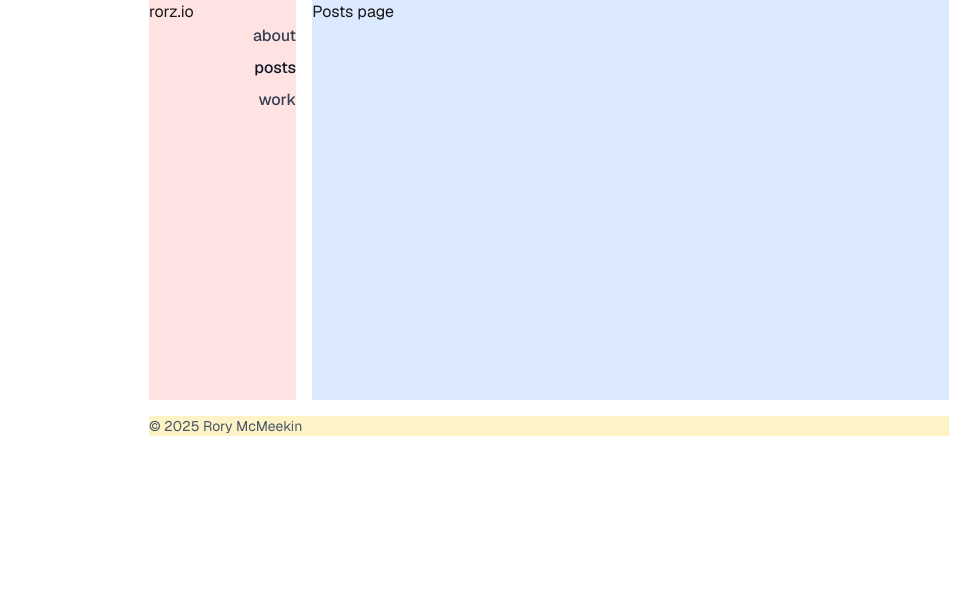
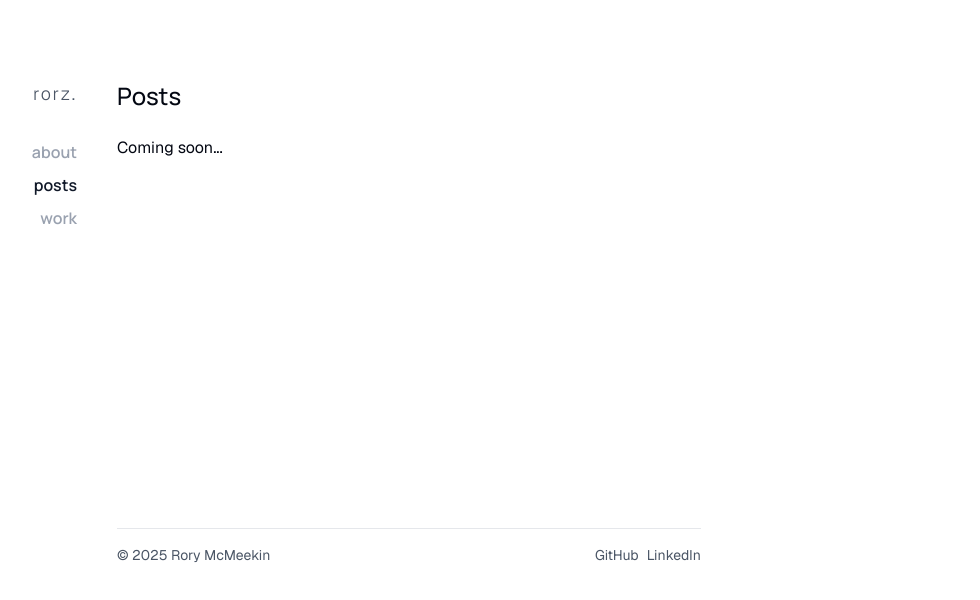
Before and after one commit to rorz/personal-website, a Next.js app: page /posts in a window 1280 px wide. Shown: the top 600 px of the page, without its empty margins (91-1071 px from the left). Built offline with nearby package versions, Linux system fonts and the light colour scheme.

Commit message:
finished initial design

```diff
--- a/package.json
+++ b/package.json
@@ -9,6 +9,8 @@
     "lint": "next lint"
   },
   "dependencies": {
+    "@vercel/analytics": "^1.4.1",
+    "@vercel/speed-insights": "^1.1.0",
     "class-variance-authority": "^0.7.1",
     "next": "15.1.3",
     "react": "^19.0.0",
--- /dev/null
+++ b/src/app/(home)/page.tsx
@@ -0,0 +1,50 @@
+import { NextPage } from "next";
+import Image from "next/image";
+import heroImage from "./home.png";
+
+const AboutPage: NextPage = () => {
+  return (
+    <div className="size-full flex flex-col gap-y-4">
+      <figure>
+        <Image
+          src={heroImage}
+          alt="Abstract lights. Shot on iPhone."
+          priority
+        />
+        <figcaption className="text-right italic text-sm">
+          &quot;Abstract lights&quot;
+        </figcaption>
+      </figure>
+      <h1 className="font-display text-2xl font-medium pb-2 pt-6">
+        Rory McMeekin
+      </h1>
+      <p>
+        Welcome! I&apos;m a design engineer exploring life, the internet, and
+        everything. I co-founded and work at{" "}
+        <a href="//verdn.com" target="_blank" className="underline">
+          Verdn,
+        </a>{" "}
+        which went through{" "}
+        <a
+          href="//ycombinator.com/companies/verdn"
+          target="_blank"
+          className="underline"
+        >
+          Y Combinator
+        </a>{" "}
+        in 2022. I lived in London for 12 years before deciding to leave
+        indefinitely.
+      </p>
+      <p>
+        I am most interested in the intersection between computers and art, and
+        as such I enjoy making software, music, and images.
+      </p>
+      <p>
+        You can reach out to me by sending an email to any username @ this
+        domain.
+      </p>
+    </div>
+  );
+};
+
+export default AboutPage;
--- a/src/app/_ui/navbar.tsx
+++ b/src/app/_ui/navbar.tsx
@@ -18,8 +18,8 @@ const NavLink: FunctionComponent<NavLinkProps> = ({
   <li>
     <Link
       className={cx(
-        isActive ? "text-gray-900" : "text-gray-700",
-        "font-medium"
+        isActive ? "text-gray-900" : "text-gray-400",
+        "font-display font-semibold"
       )}
       href={path}
     >
@@ -38,8 +38,14 @@ export const NavBar = () => {
   ];
 
   return (
-    <nav className="flex lg:flex-col items-start">
-      <h2>rorz.io</h2>
+    <nav className="flex lg:flex-col items-end gap-y-8">
+      <Link href="/">
+        <div className="flex items-center justify-center rounded-md">
+          <h2 className="text-lg tracking-widest font-light text-gray-600">
+            rorz.
+          </h2>
+        </div>
+      </Link>
       <ul className="lg:mt-auto ml-auto items-end flex lg:flex-col gap-2 lg:w-full">
         {links.map(([label, path]) => (
           <NavLink
--- a/src/app/globals.css
+++ b/src/app/globals.css
@@ -32,12 +32,12 @@
   --foreground: #171717;
 }
 
-@media (prefers-color-scheme: dark) {
+/* @media (prefers-color-scheme: dark) {
   :root {
     --background: #0a0a0a;
     --foreground: #ededed;
   }
-}
+} */
 
 body {
   color: var(--foreground);
--- a/src/app/layout.tsx
+++ b/src/app/layout.tsx
@@ -1,6 +1,8 @@
 import type { Metadata } from "next";
 import { cx } from "class-variance-authority";
 import { Manrope, Geist, JetBrains_Mono } from "next/font/google";
+import { SpeedInsights } from "@vercel/speed-insights/next";
+import { Analytics } from "@vercel/analytics/next";
 import "./globals.css";
 import { NavBar } from "./_ui/navbar";
 
@@ -36,19 +38,29 @@ export default function RootLayout({
           "antialiased"
         )}
       >
-        <div className="size-full flex justify-center font-body">
-          <div className="grid grid-cols-10 gap-4 max-w-[800px] w-full">
-            <div className="flex flex-col col-span-10 lg:col-span-2 size-full bg-red-100">
+        <div className="w-full font-body text-gray-950 lg:pt-20 lg:p-0 p-4">
+          <div className="grid grid-cols-10 gap-x-10 gap-y-4 max-w-[1000px] w-full">
+            <div className="flex flex-col col-span-10 lg:col-span-2 size-full">
               <NavBar />
             </div>
-            <div className="col-span-10 lg:col-span-8 size-full bg-blue-100 min-h-[50vh]">
+            <div className="col-span-10 lg:col-span-6 size-full min-h-[50vh]">
               {children}
             </div>
-            <div className="w-full bg-amber-100 col-span-10 text-sm text-gray-600">
-              © {new Date().getFullYear()} Rory McMeekin
+            <div className="w-full col text-sm text-gray-600 flex gap-x-2 lg:col-span-6 col-span-10 lg:col-start-3 items-baseline mt-8 pt-4 border-t border-gray-200">
+              <span className="mr-auto">
+                © {new Date().getFullYear()} Rory McMeekin
+              </span>
+              <a href="//github.com/rorz" target="_blank">
+                <span>GitHub</span>
+              </a>
+              <a href="//linkedin.com/in/rorz" target="_blank">
+                <span>LinkedIn</span>
+              </a>
             </div>
           </div>
         </div>
+        <Analytics />
+        <SpeedInsights />
       </body>
     </html>
   );
--- a/src/app/page.tsx
+++ /dev/null
@@ -1,15 +0,0 @@
-import { NextPage } from "next";
-
-const AboutPage: NextPage = () => {
-  return (
-    <div className="size-full flex flex-col">
-      <h1 className="font-display text-2xl font-bold">Rory McMeekin</h1>
-      <h2 className="font-body">
-        Design engineer exploring life, the internet, and everything.
-      </h2>
-      <p className="font-mono">Hello world!</p>
-    </div>
-  );
-};
-
-export default AboutPage;
--- a/src/app/posts/page.tsx
+++ b/src/app/posts/page.tsx
@@ -2,8 +2,9 @@ import { NextPage } from "next";
 
 const PostsPage: NextPage = () => {
   return (
-    <div>
-      <p>Posts page</p>
+    <div className="size-full flex flex-col gap-y-4">
+      <h1 className="font-display text-2xl font-medium pb-2">Posts</h1>
+      <p className="italics">Coming soon...</p>
     </div>
   );
 };
--- a/src/app/work/page.tsx
+++ b/src/app/work/page.tsx
@@ -2,8 +2,9 @@ import { NextPage } from "next";
 
 const WorkPage: NextPage = () => {
   return (
-    <div>
-      <p>Work page</p>
+    <div className="size-full flex flex-col gap-y-4">
+      <h1 className="font-display text-2xl font-medium pb-2">My Work</h1>
+      <p className="italics">Coming soon...</p>
     </div>
   );
 };
```
Also changed, not shown: 2 other files (tests, documents, lock files or other folders).
